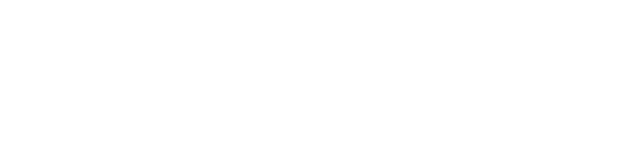
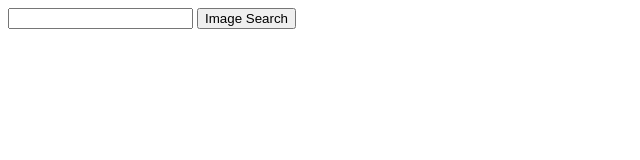
Before and after one commit to vddo/2dos-prj1, a plain HTML site: page html/picture.html in a window 1280 px wide. Shown: the whole page, without its empty margins (0-640 px from the left). Drawn offline with Linux system fonts and the light colour scheme.

Commit message:
Figured out key/value pair for image search in picture.html

```diff
--- a/html/picture.html
+++ b/html/picture.html
@@ -3,4 +3,11 @@
   <head>
     <title>Picture Search</title>
   </head>
+  <body>
+    <form action="https://www.google.com/search">
+      <input type="text" id="img_in1" name="q">
+      <input type="hidden" id="img_in2" name="tbm" value="isch">
+      <input type="submit" value="Image Search">
+    </form>
+  </body>
 </html>
```
Also changed, not shown: index.html (+0 -5 lines), 1 other file.
